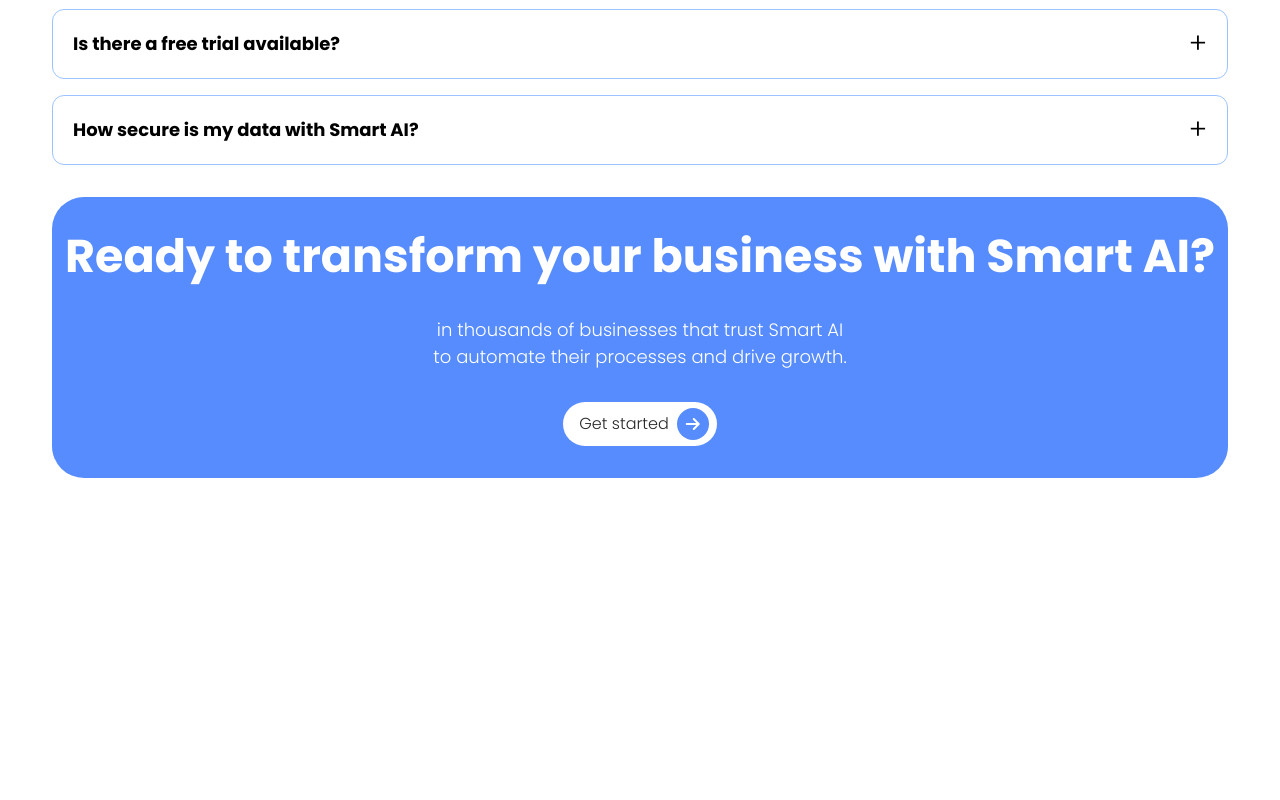
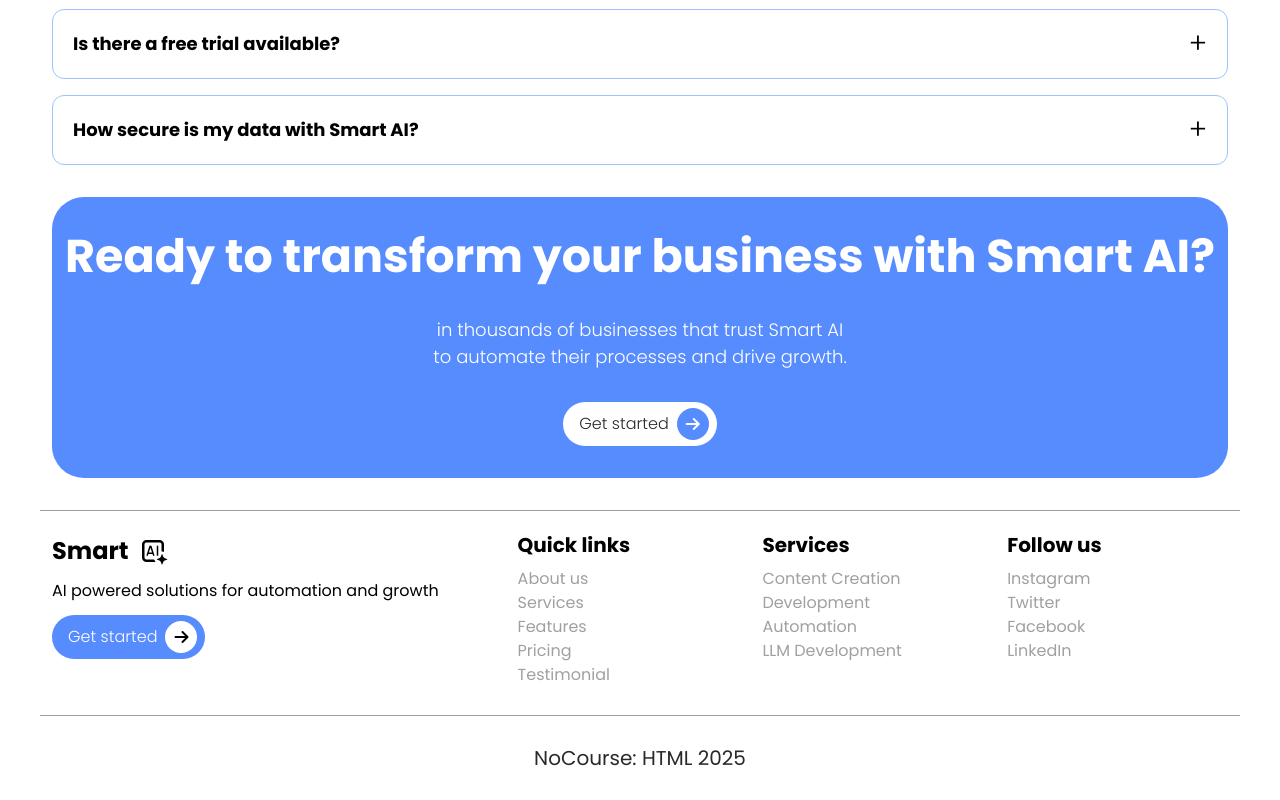
Before and after one commit to phoenix2307/html-zloy-lewa, a website: page lending/index.html in a window 1280 px wide. Shown: the part 3613-4413 px from the top of the page. Before the commit the page ends 4091 px from the top, so only its background shows below. Drawn offline with Linux system fonts and the light colour scheme.

Commit message:
section footer styled

```diff
--- a/lending/index.html
+++ b/lending/index.html
@@ -379,10 +379,61 @@
 
   </div>
 </main>
+
 <footer class="footer">
   <div class="container footer__container">
+    <div class="footer__col footer__col--brand">
+      <div class="footer__logo">
+        <span class="footer__logo--text">Smart</span>
+        <img src="./logo-ai.png" alt="logo-smart-ai" class="footer__logo--img">
+      </div>
+      <p class="footer__description">
+        AI powered solutions for automation and growth
+      </p>
+      <a class="button button--cta" href="#get-started">
+        <span class="button__text">Get started</span>
+        <div class="button__cta-icon">
+          <i class="fa-solid fa-arrow-right"></i>
+        </div>
+      </a>
+    </div>
+
+    <div class="footer__col">
+      <h4 class="footer__heading">Quick links</h4>
+      <ul class="footer__list">
+        <li><a href="#about" class="footer__link">About us</a></li>
+        <li><a href="#services" class="footer__link">Services</a></li>
+        <li><a href="#features" class="footer__link">Features</a></li>
+        <li><a href="#pricing" class="footer__link">Pricing</a></li>
+        <li><a href="#testimonial" class="footer__link">Testimonial</a></li>
+      </ul>
+    </div>
+
+    <div class="footer__col">
+      <h4 class="footer__heading">Services</h4>
+      <ul class="footer__list">
+        <li><a href="#" class="footer__link">Content Creation</a></li>
+        <li><a href="#" class="footer__link">Development</a></li>
+        <li><a href="#" class="footer__link">Automation</a></li>
+        <li><a href="#" class="footer__link">LLM Development</a></li>
+      </ul>
+    </div>
+
+    <div class="footer__col">
+      <h4 class="footer__heading">Follow us</h4>
+      <ul class="footer__list">
+        <li><a href="#" class="footer__link">Instagram</a></li>
+        <li><a href="#" class="footer__link">Twitter</a></li>
+        <li><a href="#" class="footer__link">Facebook</a></li>
+        <li><a href="#" class="footer__link">LinkedIn</a></li>
+      </ul>
+    </div>
 
   </div>
+  <div class="container no-course">
+    <h3>NoCourse: HTML 2025</h3>
+  </div>
+
 </footer>
 </body>
 </html>
--- a/lending/style.css
+++ b/lending/style.css
@@ -456,27 +456,26 @@
                 max-height: 0; /* Початково схований */
                 overflow: hidden; /* Щоб контент не виходив за межі */
                 padding: 0 20px;
-                transition:
-                        opacity 0.3s ease-in-out,
-                        max-height 0.3s ease-in-out,
-                        padding-bottom 0.3s ease-in-out;
+                transition: opacity 0.3s ease-in-out,
+                max-height 0.5s ease-in-out,
+                padding-bottom 0.5s ease-in-out;
             }
 
-            .faq-item__toggle:checked ~ .faq-item__answer{
+            .faq-item__toggle:checked ~ .faq-item__answer {
                 /*display: block;*/
                 opacity: 1; /* Плавно з'являється */
                 max-height: 500px; /* Максимальна висота (можна змінити) */
                 padding-bottom: 20px; /* Додаємо відступ внизу */
             }
 
-            .faq-item__toggle:checked ~ .faq-item__question .faq-item__icon{
+            .faq-item__toggle:checked ~ .faq-item__question .faq-item__icon {
                 transform: rotate(135deg);
             }
         }
     }
 }
 
-.cta{
+.cta {
     padding: 32px 0;
     display: flex;
     flex-direction: column;
@@ -484,6 +483,7 @@
     gap: 32px;
     background-color: var(--color-blue);
     border-radius: 32px;
+
     .cta__title {
         font-size: var(--font-h2-size);
         font-weight: var(--font-h2-weight);
@@ -493,6 +493,7 @@
         text-wrap: balance;
         max-width: 64ch;
     }
+
     .cta__description {
         font-size: var(--font-p-18-size);
         font-weight: var(--font-p-18-weight);
@@ -503,15 +504,81 @@
         max-width: 64ch;
     }
 
-    .button.button--cta{
+    .button.button--cta {
         background-color: var(--color-white);
         color: var(--color-dark);
-        .button__text{
+
+        .button__text {
             color: var(--color-dark);
         }
-        .button__cta-icon{
+
+        .button__cta-icon {
             background-color: var(--color-blue);
             color: var(--color-white);
         }
     }
 }
+
+.footer {
+    padding: 32px 0;
+    font-size: var(--font-p-16-size);
+
+    .footer__container {
+        border-top: 1px solid var(--color-light-grey);
+        padding-top: 24px;
+        display: grid;
+        grid-template-columns: 2fr 1fr 1fr 1fr;
+        gap: 24px;
+        .footer__col {
+            &.footer__col--brand {
+                display: flex;
+                flex-direction: column;
+                gap: 16px;
+                align-items: flex-start;
+                .footer__logo {
+                    display: flex;
+                    align-items: center;
+                    gap: 8px;
+                    .footer__logo--text {
+                        font-size: var(--font-h5-size);
+                        font-weight: var(--font-h5-weight);
+                    }
+
+                    .footer__logo--img {
+                        width: 32px;
+                    }
+                }
+
+                .footer__description {
+                }
+            }
+
+            .footer__heading {
+                font-size: var(--font-h6-size);
+                font-weight: var(--font-h6-weight);
+                margin-bottom: 16px;
+            }
+
+            .footer__list {
+                display: flex;
+                flex-direction: column;
+                gap: 8px;
+                .footer__link {
+                    color: var(--color-light-grey);
+                }
+            }
+
+        }
+    }
+
+    .no-course {
+        padding-top: 32px;
+        border-top: 1px solid var(--color-light-grey);
+        margin-top: 32px;
+        h3{
+            font-size: var(--font-h6-size);
+            color: var(--color-dark);
+            text-align: center;
+        }
+    }
+}
```
